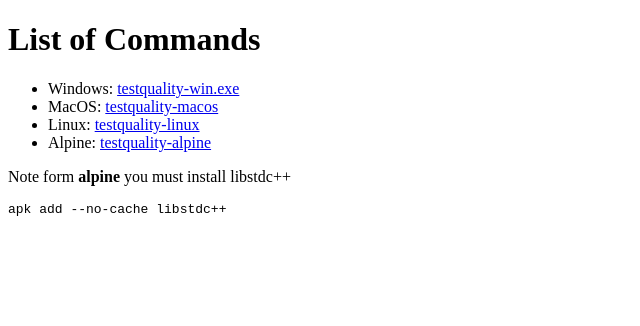
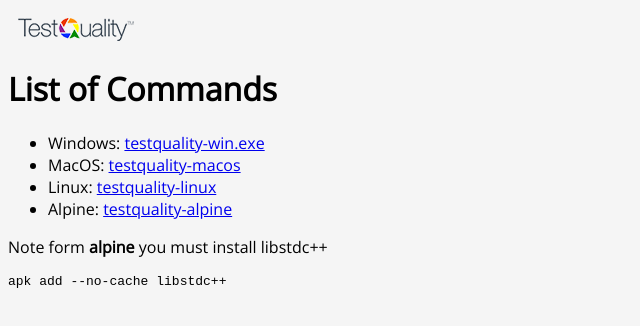
Before and after one commit to BitModern/testQualityCli, a website: page commands/index.html in a window 1280 px wide. Shown: the whole page, without its empty margins (0-640 px from the left). Drawn offline with nearby package versions, Linux system fonts and the light colour scheme.

Commit message:
provide some style

```diff
--- a/commands/index.html
+++ b/commands/index.html
@@ -3,8 +3,11 @@
 <head>
     <meta charset="UTF-8">
     <title>TestQuality Commands</title>
+    <link href="https://fonts.googleapis.com/css?family=Open+Sans&display=swap" rel="stylesheet">
+    <link href="style.css" rel="stylesheet" type="text/css"/>
 </head>
 <body>
+<img src="logo_tq.png" style="padding: 10px 10px 0" />
 <h1>List of Commands</h1>
 <ul>
     <li>Windows: <a href="/testquality-win.exe" download>testquality-win.exe</a></li>
--- /dev/null
+++ b/commands/style.css
@@ -0,0 +1,6 @@
+/* Main Style Sheet */
+
+BODY {
+    font-family: 'Open Sans', sans-serif;
+    background-color: #f5f5f5;
+}
```
Also changed, not shown: commands/favicon.ico (added), commands/logo_tq.png (added).
